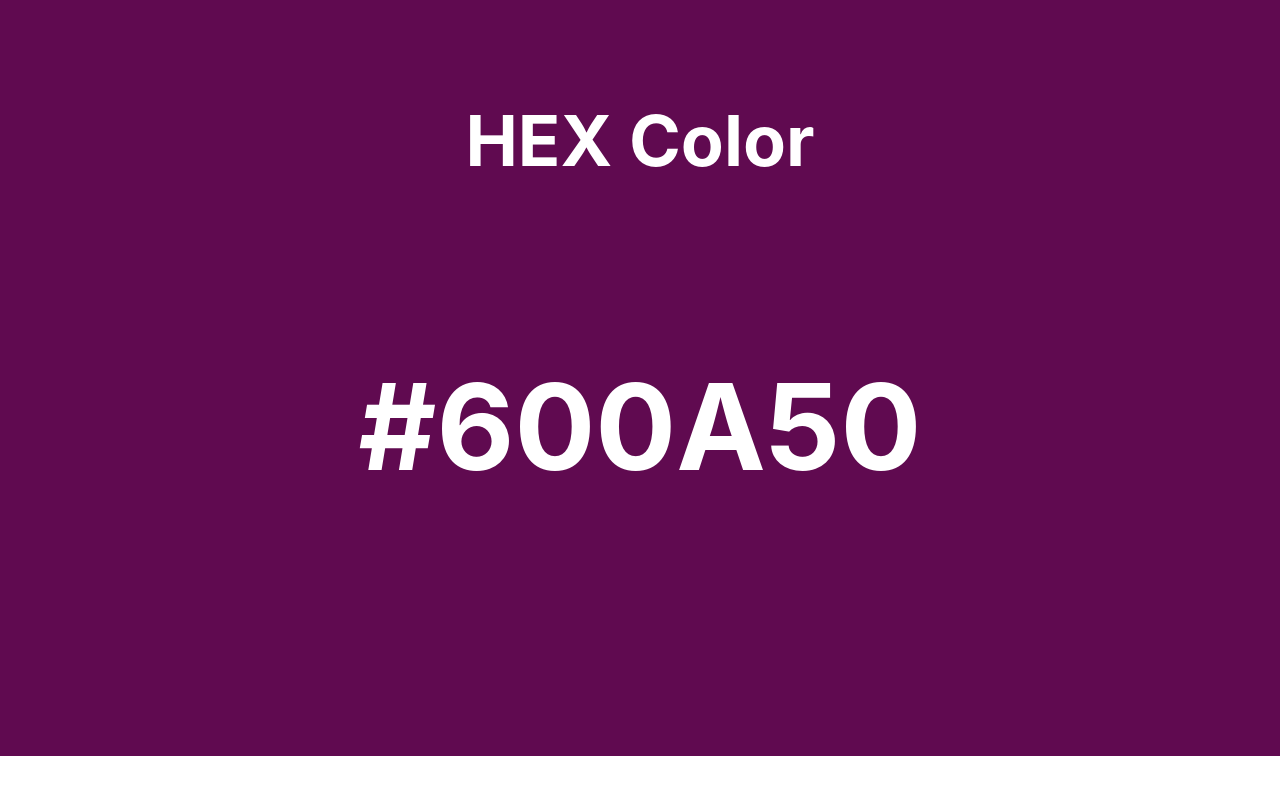
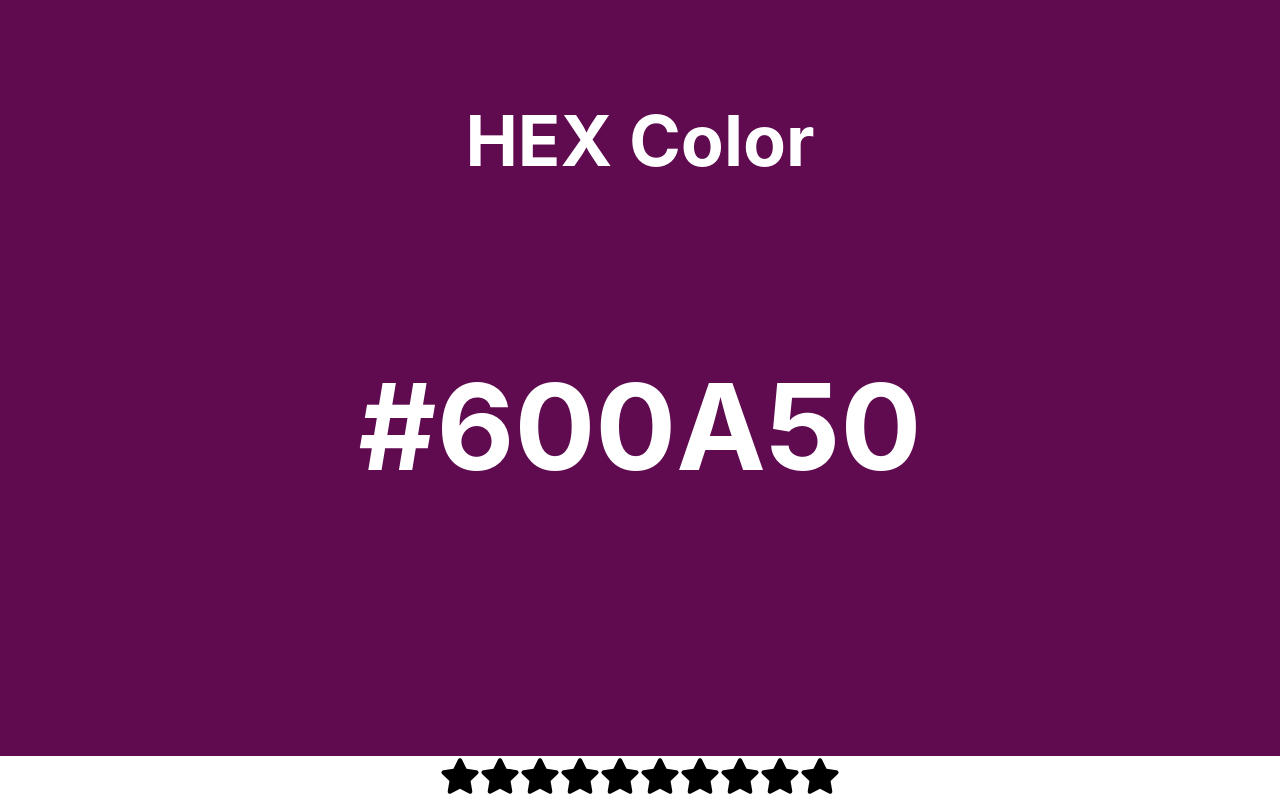
Before and after one commit to bsgauthierwebdev/build-20-react-projects, a React (Create React App) app: page / in a window 1280 px wide. Shown: the part 844-1644 px from the top of the page. Before the commit the page ends 1600 px from the top, so only its background shows below. Built offline with nearby package versions, Linux system fonts and the light colour scheme.

Commit message:
Build, style & import StarRating component

```diff
--- a/src/App.js
+++ b/src/App.js
@@ -2,6 +2,7 @@
 import './App.css'
 import Accordion from './Components/Accordion'
 import RandomColorGenerator from './Components/RandomColorGenerator'
+import StarRating from './Components/StarRating'
 
 const App = () => {
   return (
@@ -10,6 +11,8 @@
       <Accordion />
       {/* Random Color Component */}
       <RandomColorGenerator />
+      {/* Star Rating Component */}
+      <StarRating numOfStars={10} />
     </div>
   )
 }
--- /dev/null
+++ b/src/Components/StarRating/index.jsx
@@ -0,0 +1,41 @@
+import React, { useState } from 'react'
+import {FaStar} from 'react-icons/fa'
+import './styles.css'
+
+const StarRating = ({numOfStars = 5}) => {
+    const [rating, setRating] = useState(0)
+    const [hover, setHover] = useState(0)
+
+    function handleClick(getCurrentIndex) {
+        setRating(getCurrentIndex)
+    }
+
+    function handleMouseEnter(getCurrentIndex) {
+        setHover(getCurrentIndex)
+    }
+
+    function handleMouseLeave(getCurrentIndex) {
+        setHover(rating)
+    }
+
+  return (
+    <div className="star-rating">
+        {
+            [...Array(numOfStars)].map((_, index) => {
+                index += 1
+
+                return <FaStar
+                key = {index}
+                className = {index <= (hover || rating) ? 'active' : 'inactive'}
+                onClick = {() => handleClick(index)}
+                onMouseMove = {() => handleMouseEnter(index)}
+                onMouseLeave = {() => handleMouseLeave()}
+                size = {40}
+                />
+            })
+        }
+    </div>
+  )
+}
+
+export default StarRating
--- /dev/null
+++ b/src/Components/StarRating/styles.css
@@ -0,0 +1,7 @@
+.active {
+    color: #fff700;
+}
+
+.inactive {
+    color: #000000;
+}
```
